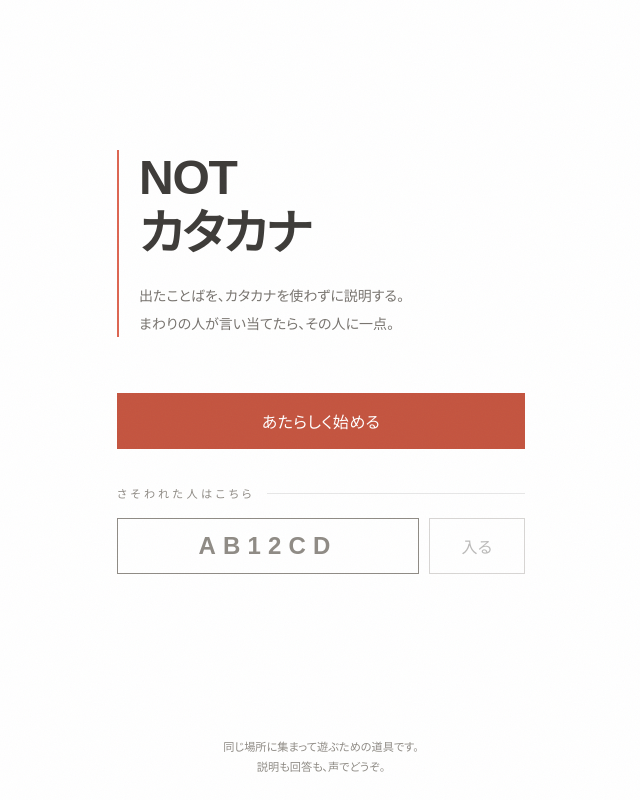
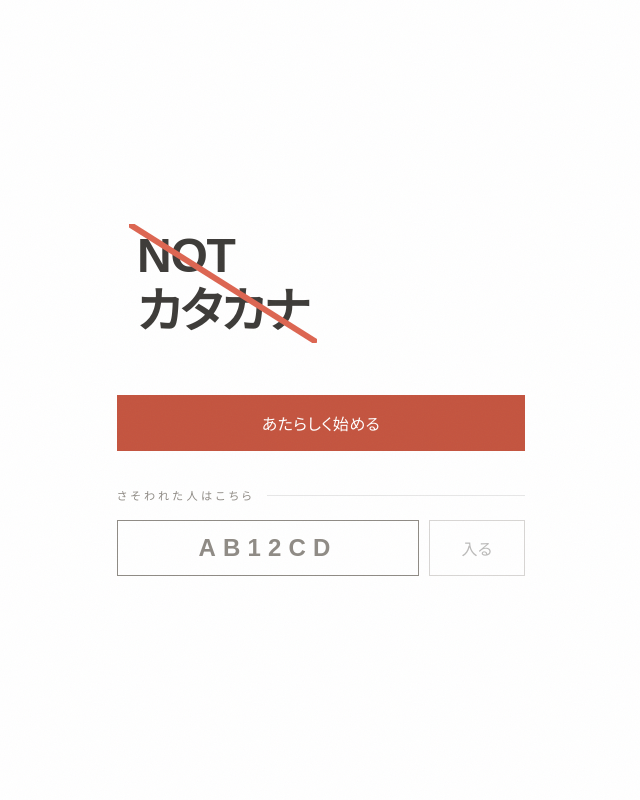
Before and after one commit to t-act/not-katakana, a React (Vite) app in the folder frontend/: page / in a window 1280 px wide. Shown: the whole page, without its empty margins (319-959 px from the left). Built offline with nearby package versions, Linux system fonts and the light colour scheme; a web font is replaced by a local one.

Commit message:
update: titleロゴを変更

```diff
--- a/frontend/src/screens/TopScreen.tsx
+++ b/frontend/src/screens/TopScreen.tsx
@@ -30,17 +30,36 @@ export function TopScreen() {
   return (
     <Screen>
       <div className="flex flex-1 flex-col justify-center">
-        <div className="animate-rise mb-14 border-l-2 border-shu pl-5">
-          <h1 className="font-mincho font-black text-5xl leading-[1.15] tracking-tight text-kinari">
-            NOT
-            <br />
-            カタカナ
-          </h1>
-          <p className="mt-5 text-sm leading-7 text-kinari-dim">
-            出たことばを、カタカナを使わずに説明する。
-            <br />
-            まわりの人が言い当てたら、その人に一点。
-          </p>
+        <div className="animate-rise mb-14 border-shu pl-5">
+          {/* 題字はアイコンと同じ仕草で打ち消す。斜線は inline-block の箱の対角に引く */}
+          <div className="relative inline-block">
+            <h1 className="font-mincho font-black text-5xl leading-[1.15] tracking-tight text-kinari">
+              NOT
+              <br />
+              カタカナ
+            </h1>
+            {/*
+             * 太さを字の大きさに揃えたいので non-scaling-stroke。
+             * preserveAspectRatio を切ると縦横で伸び方が変わり、線だけ歪むため。
+             * svg は既定の 300x150 を持つので、inset だけでは箱に追従しない。
+             */}
+            <svg
+              className="pointer-events-none absolute -inset-x-2 -inset-y-1 h-[calc(100%+0.5rem)] w-[calc(100%+1rem)]"
+              viewBox="0 0 100 100"
+              preserveAspectRatio="none"
+              aria-hidden="true"
+            >
+              <line
+                x1="0"
+                y1="0"
+                x2="100"
+                y2="100"
+                className="stroke-shu"
+                strokeWidth="6"
+                vectorEffect="non-scaling-stroke"
+              />
+            </svg>
+          </div>
         </div>
 
         <div className="animate-rise space-y-3" style={{ animationDelay: '80ms' }}>
@@ -79,11 +98,6 @@ export function TopScreen() {
         {error && <p className="mt-5 text-sm leading-6 text-shu">{error}</p>}
       </div>
 
-      <p className="mt-10 text-center text-[0.7rem] leading-5 text-kinari-faint">
-        同じ場所に集まって遊ぶための道具です。
-        <br />
-        説明も回答も、声でどうぞ。
-      </p>
     </Screen>
   )
 }
```
